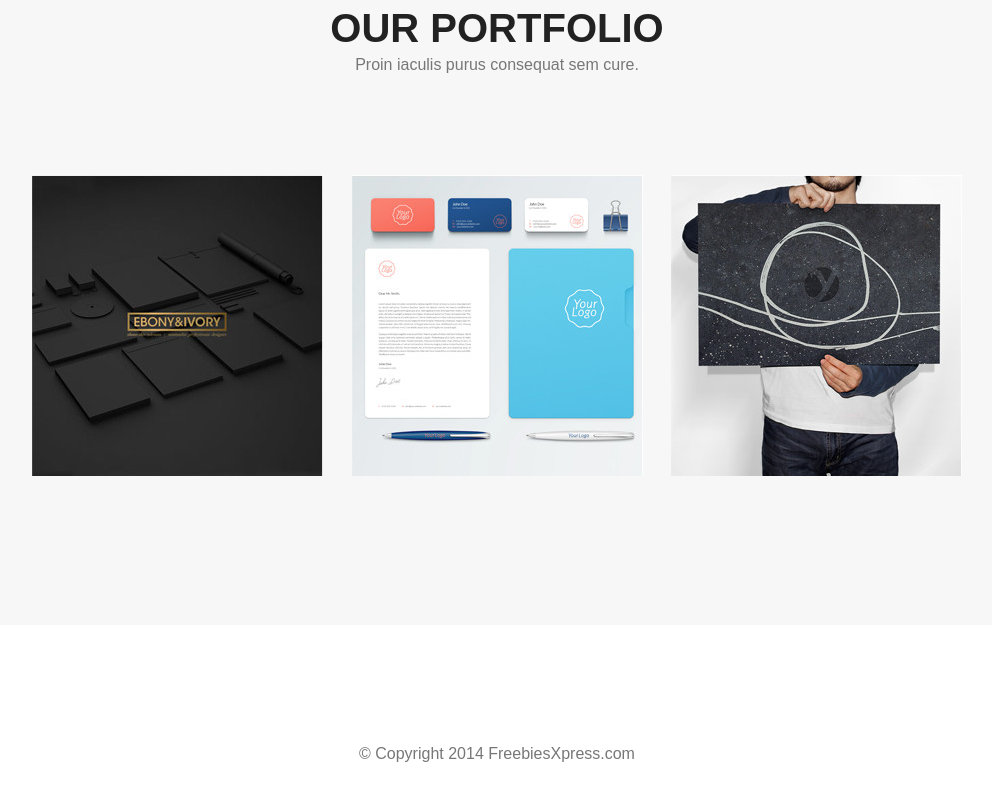
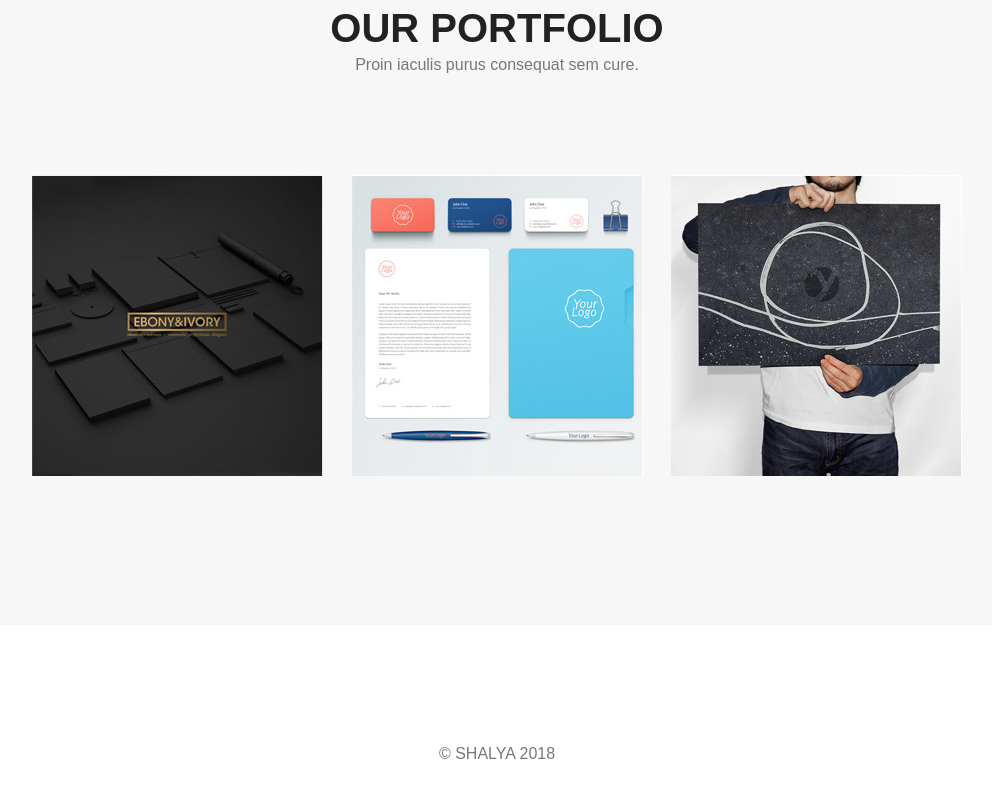
Before and after one commit to yurashalya/Page-layout-HTML-CSS-, a plain HTML site: page index.html in a window 1280 px wide. Shown: the part 1413-2213 px from the top of the page, without its empty margins (143-1135 px from the left). Drawn offline with Linux system fonts and the light colour scheme.

Commit message:
Update index.html

```diff
--- a/index.html
+++ b/index.html
@@ -99,7 +99,7 @@
 		<div class="container clearfix">
 			<div class="title">
 				<p>
-					© Copyright 2014 FreebiesXpress.com
+					© SHALYA 2018
 				</p>
 			</div>
 
```
